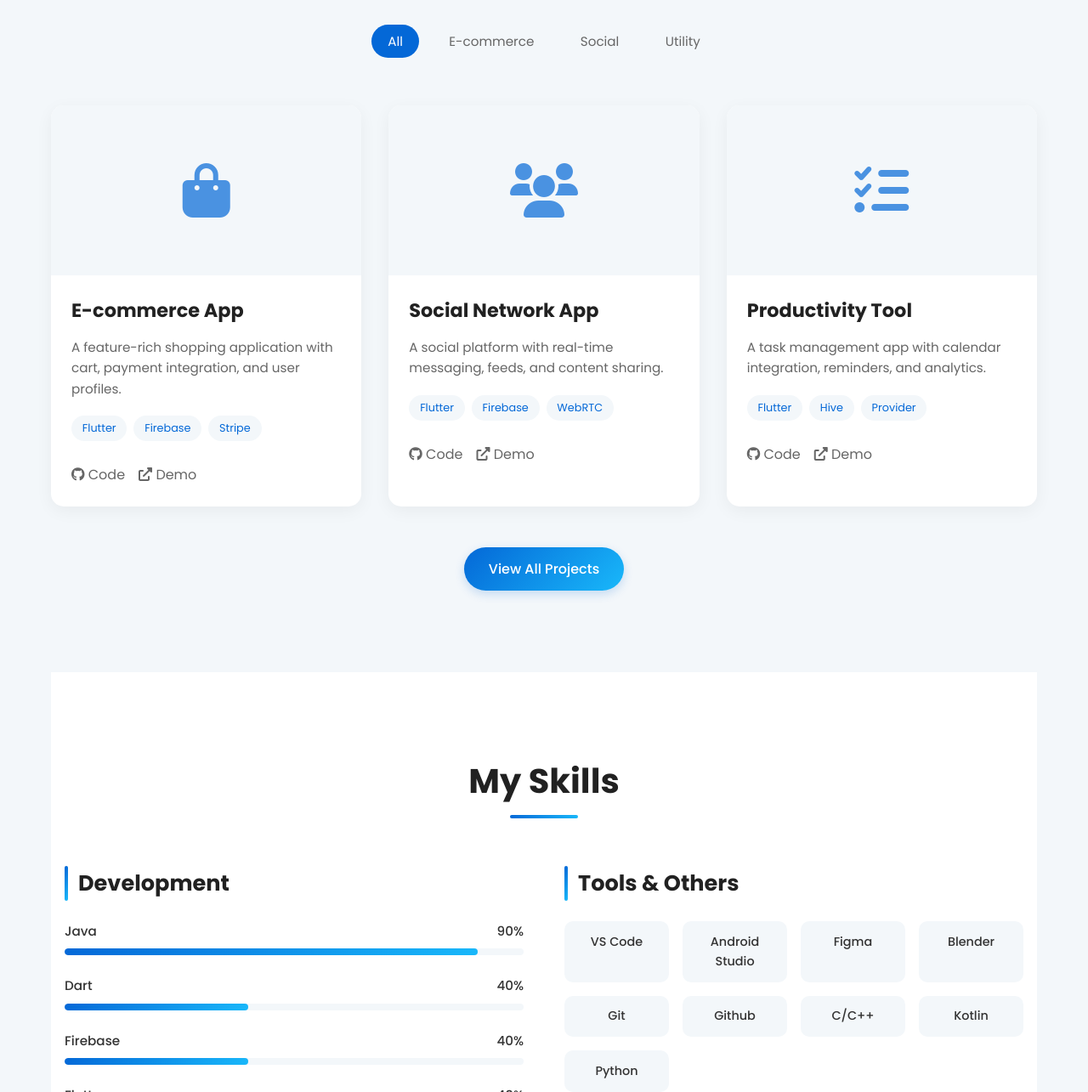
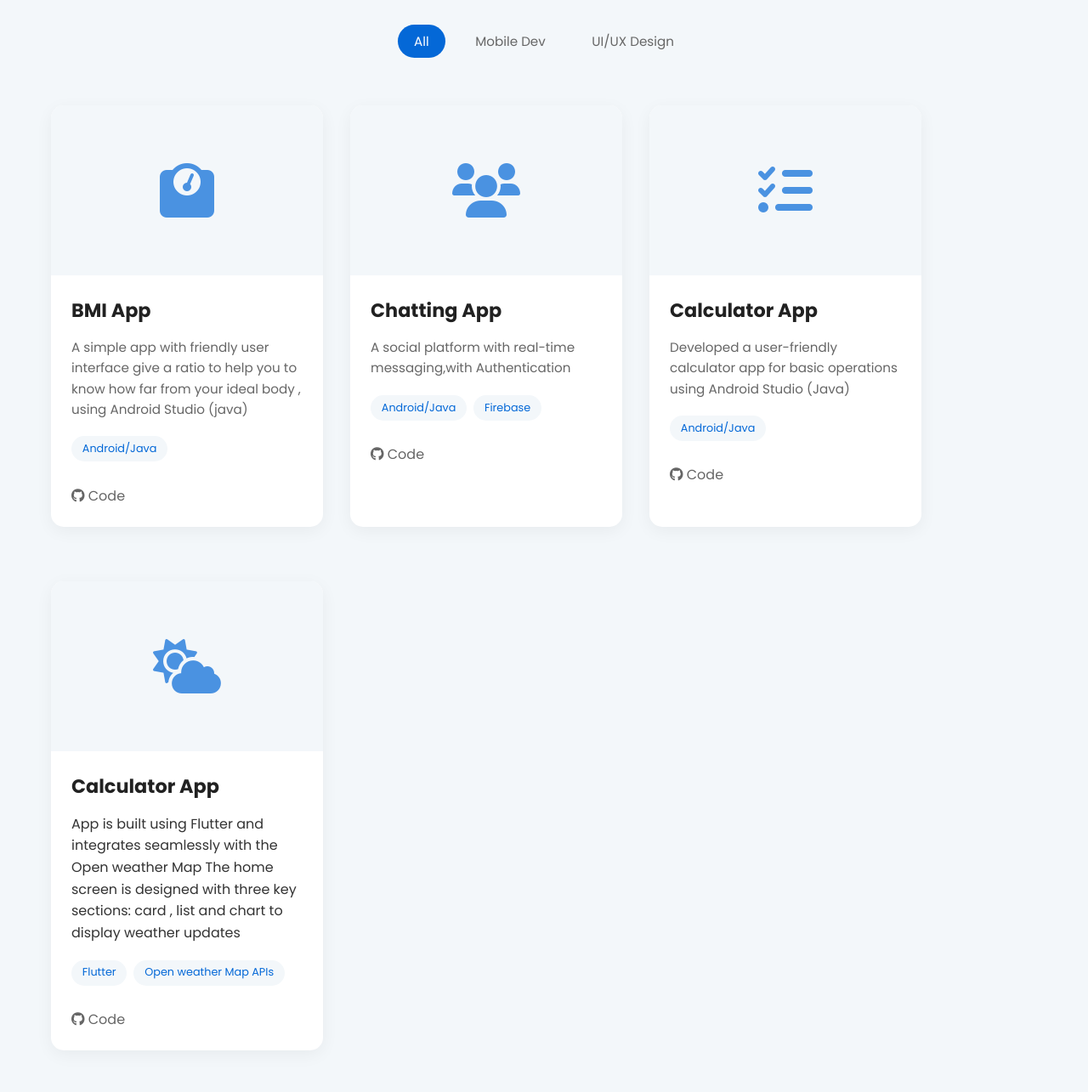
Before and after one commit to mo2menaref/Moamen_Portfolio, a plain HTML site: page index.html in a window 1280 px wide. Shown: the part 1515-2800 px from the top of the page at 85% size. Drawn offline with nearby package versions, Linux system fonts and the light colour scheme.

Commit message:
Changing some sections

```diff
--- a/index.html
+++ b/index.html
@@ -106,81 +106,92 @@
             <h2 class="section-title">My Projects</h2>
             <div class="project-filters">
                 <button class="filter-btn active" data-filter="all">All</button>
-                <button class="filter-btn" data-filter="ecommerce">E-commerce</button>
-                <button class="filter-btn" data-filter="social">Social</button>
-                <button class="filter-btn" data-filter="utility">Utility</button>
+                <button class="filter-btn" data-filter="mobile">Mobile Dev</button>
+                <button class="filter-btn" data-filter="uiux">UI/UX Design</button>
             </div>
             <div class="projects-grid">
                 <!-- Project 1 -->
-                <div class="project-card" data-category="ecommerce">
+                <div class="project-card" data-category="mobile">
                     <div class="project-image">
                         <div class="project-placeholder">
-                            <i class="fas fa-shopping-bag"></i>
+                            <i class="fas fa-weight"></i>
                         </div>
                     </div>
                     <div class="project-info">
-                        <h3>E-commerce App</h3>
-                        <p>A feature-rich shopping application with cart, payment integration, and user profiles.</p>
+                        <h3>BMI App</h3>
+                        <p>A simple app with friendly user interface give a ratio to help you to know how far from your ideal body , using Android Studio (java)</p>
                         <div class="project-tech">
-                            <span>Flutter</span>
-                            <span>Firebase</span>
-                            <span>Stripe</span>
+                            <span>Android/Java</span>
                         </div>
                         <div class="project-links">
-                            <a href="#" class="project-link"><i class="fab fa-github"></i> Code</a>
-                            <a href="#" class="project-link"><i class="fas fa-external-link-alt"></i> Demo</a>
+                            <a href="https://github.com/mo2menaref/Android/tree/main/BMI" target="_blank" class="project-link"><i class="fab fa-github"></i> Code</a>
                         </div>
                     </div>
                 </div>
 
                 <!-- Project 2 -->
-                <div class="project-card" data-category="social">
+                <div class="project-card" data-category="mobile">
                     <div class="project-image">
                         <div class="project-placeholder">
                             <i class="fas fa-users"></i>
                         </div>
                     </div>
                     <div class="project-info">
-                        <h3>Social Network App</h3>
-                        <p>A social platform with real-time messaging, feeds, and content sharing.</p>
+                        <h3>Chatting App</h3>
+                        <p>A social platform with real-time messaging,with Authentication</p>
                         <div class="project-tech">
-                            <span>Flutter</span>
+                            <span>Android/Java</span>
                             <span>Firebase</span>
-                            <span>WebRTC</span>
                         </div>
                         <div class="project-links">
-                            <a href="#" class="project-link"><i class="fab fa-github"></i> Code</a>
-                            <a href="#" class="project-link"><i class="fas fa-external-link-alt"></i> Demo</a>
+                            <a href="https://github.com/mo2menaref/Android/tree/main/ChatMe" target="_blank" class="project-link"><i class="fab fa-github"></i> Code</a>
                         </div>
                     </div>
                 </div>
 
                 <!-- Project 3 -->
-                <div class="project-card" data-category="utility">
+                <div class="project-card" data-category="mobile">
                     <div class="project-image">
                         <div class="project-placeholder">
                             <i class="fas fa-tasks"></i>
                         </div>
                     </div>
                     <div class="project-info">
-                        <h3>Productivity Tool</h3>
-                        <p>A task management app with calendar integration, reminders, and analytics.</p>
+                        <h3>Calculator App</h3>
+                        <p>Developed a user-friendly calculator app for basic operations using Android Studio (Java)</p>
                         <div class="project-tech">
-                            <span>Flutter</span>
-                            <span>Hive</span>
-                            <span>Provider</span>
+                            <span>Android/Java</span>
                         </div>
                         <div class="project-links">
-                            <a href="#" class="project-link"><i class="fab fa-github"></i> Code</a>
-                            <a href="#" class="project-link"><i class="fas fa-external-link-alt"></i> Demo</a>
+                            <a href="https://github.com/mo2menaref/Android/tree/main/Calculator" target="_blank" class="project-link"><i class="fab fa-github"></i> Code</a>
                         </div>
                     </div>
                 </div>
             </div>
-            <div class="section-cta">
-                <a href="#" class="cta primary">View All Projects</a>
-            </div>
-        </section>
+                        <!-- Project 4 -->
+                        <div class="project-card" data-category="mobile">
+                            <div class="project-image">
+                                <div class="project-placeholder">
+                                    <i class="fas fa-cloud-sun"></i>
+                                </div>
+                            </div>
+                            <div class="project-info">
+                                <h3>Calculator App</h3>
+                                App is built using Flutter and integrates seamlessly with the Open weather Map The home screen is designed with three key sections: card , list and chart to display weather updates </p>
+                                <div class="project-tech">
+                                    <span>Flutter</span>
+                                    <span>Open weather Map APIs</span>
+                                </div>
+                                <div class="project-links">
+                                    <a href="https://github.com/John-Ashraf/Depi-GraduationProject" target="_blank" class="project-link"><i class="fab fa-github"></i> Code</a>
+                                </div>
+                            </div>
+                        </div>
+                    </div>
+                    <!-- <div class="section-cta">
+                        <a href="#" class="cta primary">View All Projects</a>
+                    </div>
+                </section> -->
 
         <!-- Skills Section -->
         <section id="skills" class="skills">
@@ -274,6 +285,7 @@
                         <a href="https://www.linkedin.com/in/mo-men-aref-ab39ab1a3/" target="_blank"  class="social-link"><i class="fab fa-linkedin"></i></a>
                         <a href="https://github.com/mo2menaref" target="_blank" class="social-link"><i class="fab fa-github"></i></a>
                         <a href="https://www.instagram.com/art_blend125/" target="_blank"  class="social-link"><i class="fab fa-instagram"></i></a>
+                        <a href="https://www.behance.net/momenaref" target="_blank" class="social-link"><i class="fab fa-behance"></i></a>
                     </div>
                 </div>
                 <form class="contact-form">
--- a/styles.css
+++ b/styles.css
@@ -432,13 +432,16 @@ header {
 }
 
 .projects-grid {
-    display: grid;
-    grid-template-columns: repeat(auto-fill, minmax(320px, 1fr));
+    display: flex;
+    flex-wrap: wrap;
     gap: 2rem;
     margin-bottom: 3rem;
+    justify-content: flex-m;
 }
 
 .project-card {
+    width: 320px;
+    margin-bottom: 1rem;
     background-color: white;
     border-radius: 15px;
     overflow: hidden;
@@ -628,6 +631,9 @@ header {
     display: flex;
     gap: 3rem;
     flex-wrap: wrap;
+    padding: 0 0.5rem;
+    max-width: 1200px;
+    margin: 0 auto;
 }
 
 .contact-info {
```
